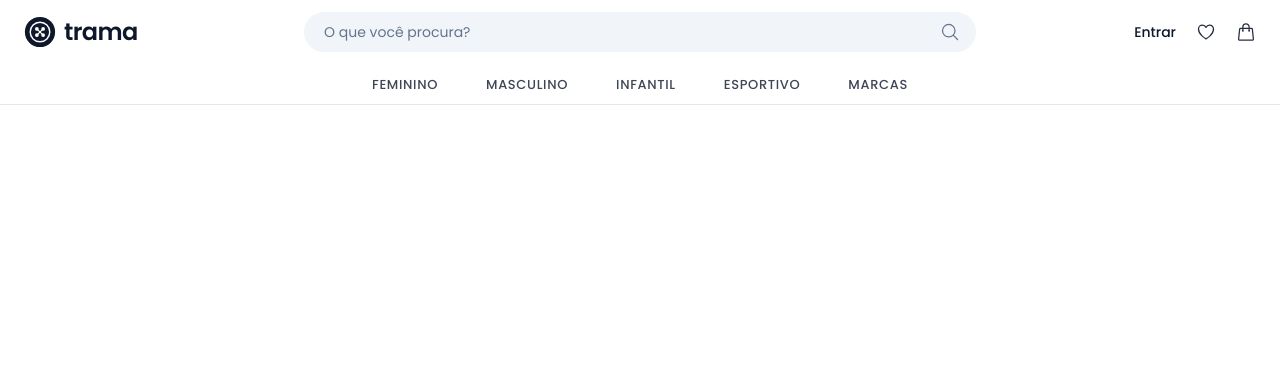
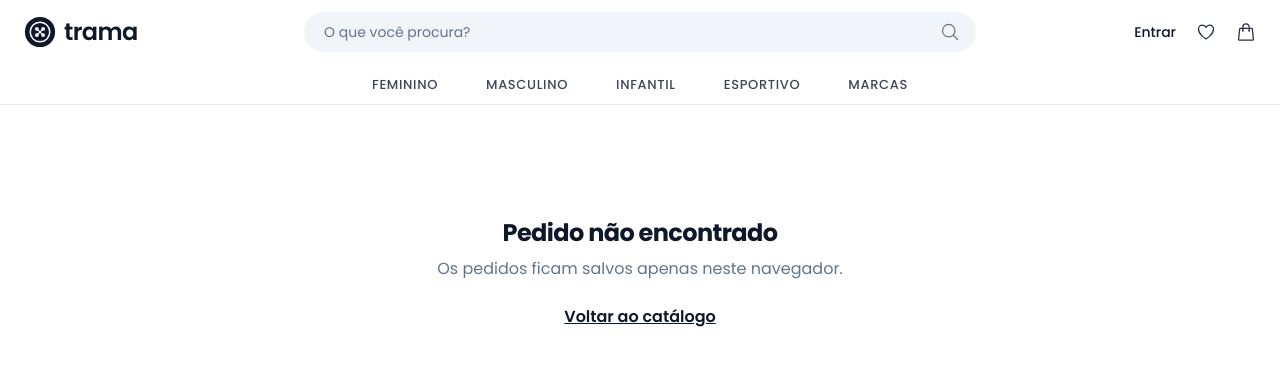
Before and after one commit to arthur-luiss/e-commerce-fast-model, a React (Vite) app: page /pedido/1 in a window 1280 px wide. Shown: the top 366 px of the page. Built offline with nearby package versions, Linux system fonts and the light colour scheme.

Commit message:
feat(app): registra rotas de checkout e confirmação do pedido

```diff
--- a/src/App.jsx
+++ b/src/App.jsx
@@ -1,17 +1,24 @@
-import { useEffect } from 'react';
-import { BrowserRouter as Router, Routes, Route, useLocation } from 'react-router-dom';
-import CartProvider from './context/CartProvider';
-import Navbar from './components/Navbar';
-import Home from './pages/Home';
-import Catalog from './pages/Catalog';
-import ProductDetails from './pages/ProductDetails';
-import Cart from './pages/Cart';
-import FavoritesProvider from './context/FavoritesProvider';
-import Favorites from './pages/Favorites';
+import { useEffect } from "react";
+import {
+  BrowserRouter as Router,
+  Routes,
+  Route,
+  useLocation,
+} from "react-router-dom";
+import CartProvider from "./context/CartProvider";
+import Navbar from "./components/Navbar";
+import Home from "./pages/Home";
+import Catalog from "./pages/Catalog";
+import ProductDetails from "./pages/ProductDetails";
+import Cart from "./pages/Cart";
+import FavoritesProvider from "./context/FavoritesProvider";
+import Favorites from "./pages/Favorites";
+import Checkout from "./pages/Checkout";
+import OrderConfirmation from "./pages/OrderConfirmation";
 
 function Layout() {
   const { pathname } = useLocation();
-  const isHome = pathname === '/';
+  const isHome = pathname === "/";
 
   useEffect(() => {
     window.scrollTo(0, 0);
@@ -20,13 +27,15 @@ function Layout() {
   return (
     <div className="min-h-screen bg-white font-sans text-slate-900 selection:bg-slate-200">
       <Navbar overHero={isHome} />
-      <main className={isHome ? '' : 'mx-auto max-w-7xl px-6 pt-8'}>
+      <main className={isHome ? "" : "mx-auto max-w-7xl px-6 pt-8"}>
         <Routes>
           <Route path="/" element={<Home />} />
           <Route path="/catalogo" element={<Catalog />} />
           <Route path="/produto/:id" element={<ProductDetails />} />
           <Route path="/carrinho" element={<Cart />} />
           <Route path="/favoritos" element={<Favorites />} />
+          <Route path="/checkout" element={<Checkout />} />
+          <Route path="/pedido/:id" element={<OrderConfirmation />} />
         </Routes>
       </main>
     </div>
```
